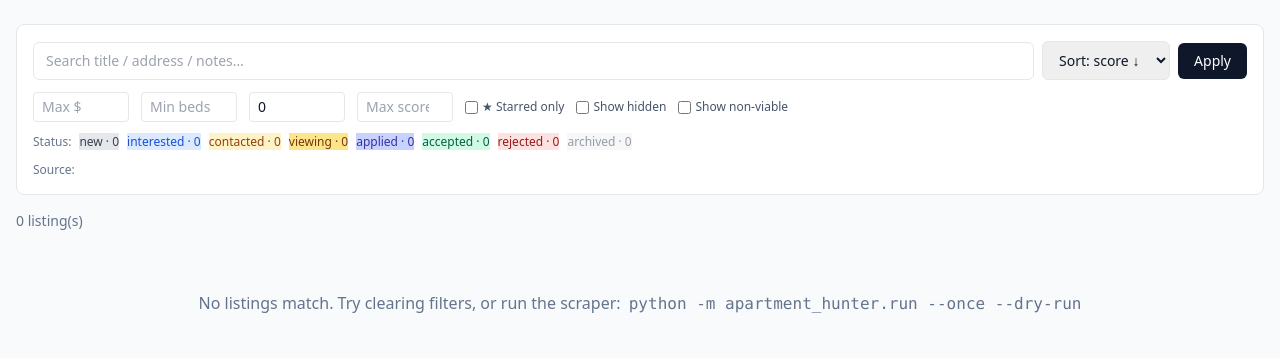
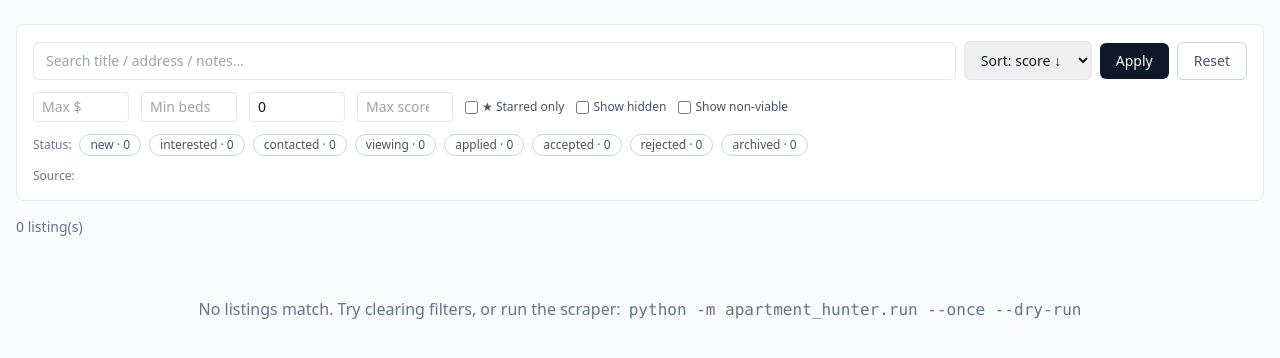
Before and after one commit to rrickyhuang/apartment-hunter, a Flask app: page / in a window 1280 px wide. Shown: the part 57-415 px from the top of the page. Run offline with Flask 3, Linux system fonts and the light colour scheme; data that the repository does not hold is empty; some libraries are stand-ins or nearby versions.

Commit message:
F3: Persist filters across List/Map and add a Reset button
Append the current query string to the Listings/Map nav links so
filters carry over when switching views. Restyle the status filter
pills to the neutral->blue source-pill style so the selected state is
obvious, and add a Reset button that clears all filters.

Co-Authored-By: Claude Opus 4.7 <noreply@anthropic.com>

```diff
--- a/src/apartment_hunter/templates/_filters.html
+++ b/src/apartment_hunter/templates/_filters.html
@@ -11,6 +11,8 @@
       <option value="newest"      {% if sort=='newest'    %}selected{% endif %}>Sort: newest</option>
     </select>
     <button class="px-4 py-2 bg-slate-900 text-white text-sm rounded-md">Apply</button>
+    <a href="{{ request.path }}"
+       class="px-4 py-2 border border-slate-300 text-slate-600 text-sm rounded-md hover:bg-slate-100">Reset</a>
   </div>
 
   <div class="flex flex-wrap items-center gap-3 text-sm">
@@ -43,7 +45,7 @@
       <label class="cursor-pointer">
         <input type="checkbox" name="status" value="{{ s }}" class="hidden peer"
                {% if s in status_filter %}checked{% endif %}>
-        <span class="status-pill status-{{ s }} peer-checked:ring-2 peer-checked:ring-slate-900">
+        <span class="source-pill">
           {{ s }} · {{ status_counts.get(s, 0) }}
         </span>
       </label>
--- a/src/apartment_hunter/templates/base.html
+++ b/src/apartment_hunter/templates/base.html
@@ -39,8 +39,9 @@
     <div class="max-w-7xl mx-auto px-4 py-3 flex items-center justify-between">
       <a href="/" class="text-lg font-semibold">🏠 Apartment Hunter</a>
       <nav class="text-sm flex items-center gap-4">
-        <a href="/" class="text-slate-500 hover:text-slate-900">Listings</a>
-        <a href="/map" class="text-slate-500 hover:text-slate-900">Map</a>
+        {% set _qs = request.query_string.decode() %}
+        <a href="/{% if _qs %}?{{ _qs }}{% endif %}" class="text-slate-500 hover:text-slate-900">Listings</a>
+        <a href="/map{% if _qs %}?{{ _qs }}{% endif %}" class="text-slate-500 hover:text-slate-900">Map</a>
         <a href="/config" class="text-slate-500 hover:text-slate-900">⚙ Criteria</a>
         {% include "_scrape_button.html" %}
       </nav>
```
